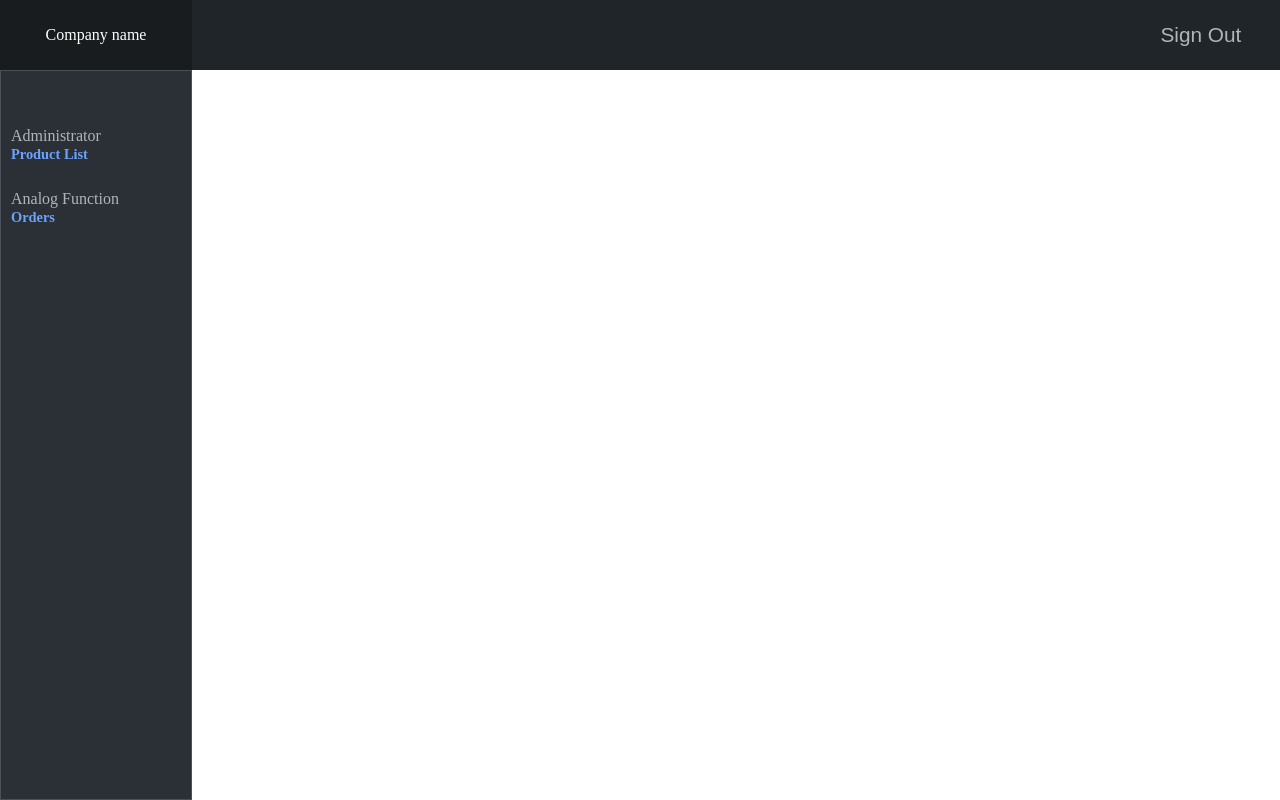
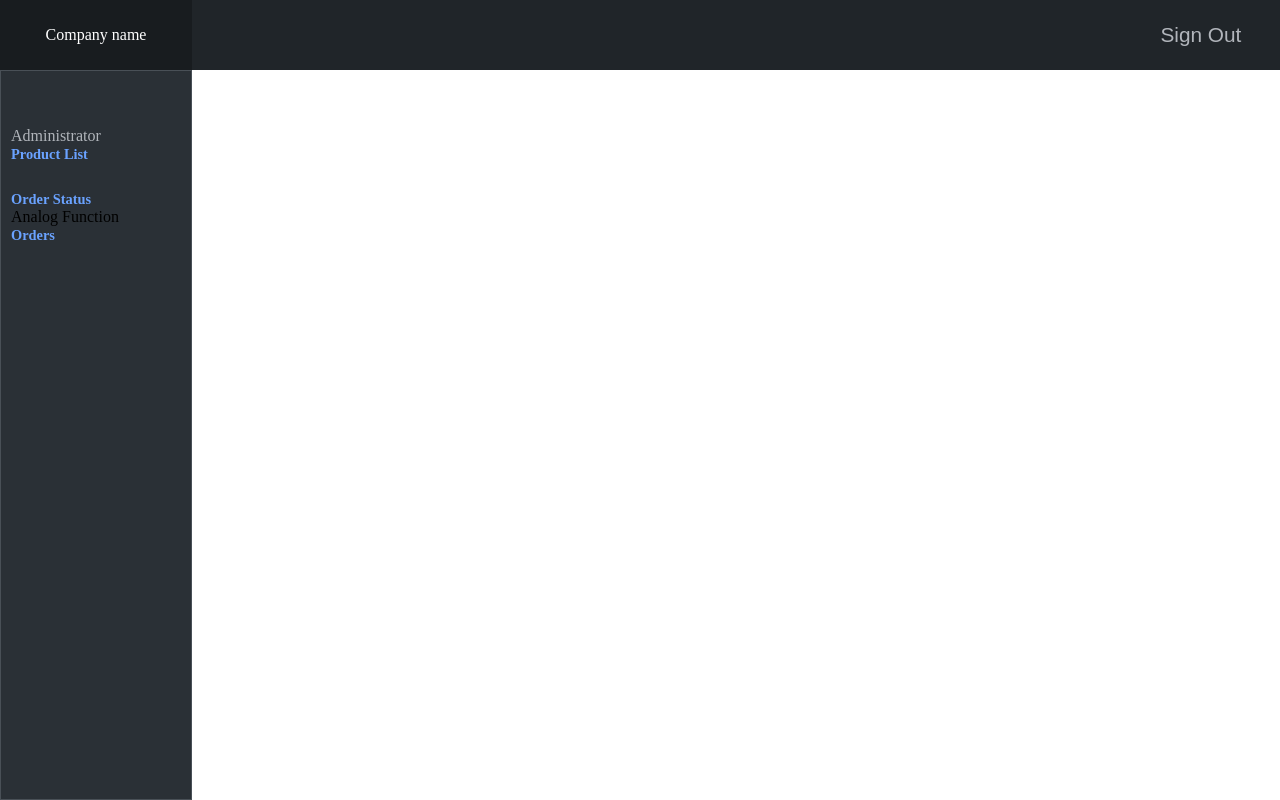
Before and after one commit to explorelife168/S01-E-commerce, a Vue app: page / in a window 1280 px wide. Built offline with nearby package versions, Linux system fonts and the light colour scheme.

Commit message:
新增新增orderlist

```diff
--- a/src/components/global/Sidebar/index.vue
+++ b/src/components/global/Sidebar/index.vue
@@ -5,6 +5,9 @@
         <li>Administrator</li>
         <li>
           <router-link to="/admin/products">Product List</router-link>
+        </li>
+        <li>
+          <router-link to="/admin/orderStatus">Order Status</router-link>
         </li>
         <li>Analog Function</li>
         <li><router-link to="/customer_order">Orders</router-link></li>
```
